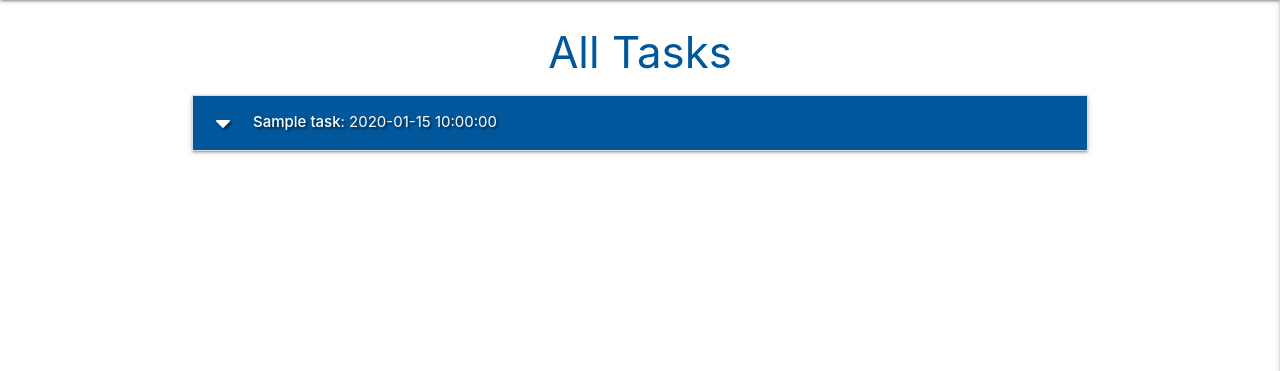
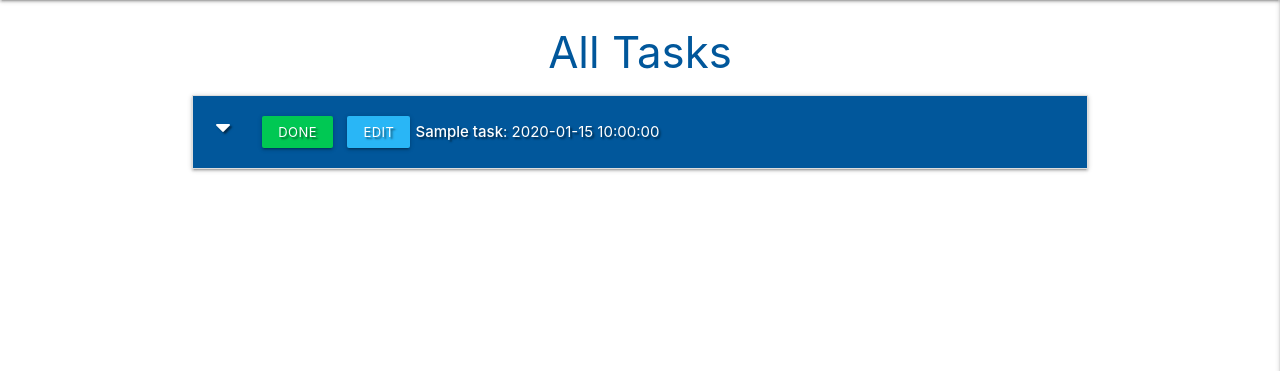
Before and after one commit to cshimvin/task-manager-mongodb, a Flask app: page / in a window 1280 px wide. Shown: the part 64-435 px from the top of the page. Run offline with Flask 2, Linux system fonts and the light colour scheme; a database or web service that is not in the repository returns one stand-in record (values such as "Sample title"); some libraries are stand-ins or nearby versions.

Commit message:
Add edit and done buttons to tasks

```diff
--- a/static/css/style.css
+++ b/static/css/style.css
@@ -5,3 +5,17 @@
 .flashes h4 {
     line-height: 2;
 }
+
+.btn-small {
+    margin: 5px;
+}
+
+.middle-text {
+display: flex;
+align-items: center;
+}
+
+.collapsable-header .col strong {
+    margin: 5px;
+    line-height: 42px;
+}
--- a/templates/tasks.html
+++ b/templates/tasks.html
@@ -6,11 +6,18 @@
     {% for task in tasks %}
     <li>
         <div class="collapsible-header white-text light-blue darken-4 text-shadow">
-            <i class="fas fa-caret-down"></i>
-            <strong>{{ task.task_name }}</strong> : {{ task.due_date }}
-        {% if task.is_urgent == "on" %}
-         <i class="fas fa-exclamation-circle light-blue-text text-lighten-2 tooltipped" data-position="right" data-tooltip="Urgent"></i>
-        {% endif %}
+            <div class="col s3">
+                <i class="fas fa-caret-down"></i>
+                <a href="" class="btn-small green accent-4">Done</a>
+                <a href="" class="btn-small light-blue lighten-1">Edit</a>
+            </div>
+            <div class="col s9 middle-text">
+                <strong>{{ task.task_name }}</strong> : {{ task.due_date }}
+                {% if task.is_urgent == "on" %}
+                <i class="fas fa-exclamation-circle light-blue-text text-lighten-2 tooltipped" data-position="right"
+                    data-tooltip="Urgent"></i>
+                {% endif %}
+            </div>
         </div>
         <div class="collapsible-body">
                 <strong>{{ task.category_name }}</strong>
```
Also changed, not shown: app.py (line endings or trailing spaces).
